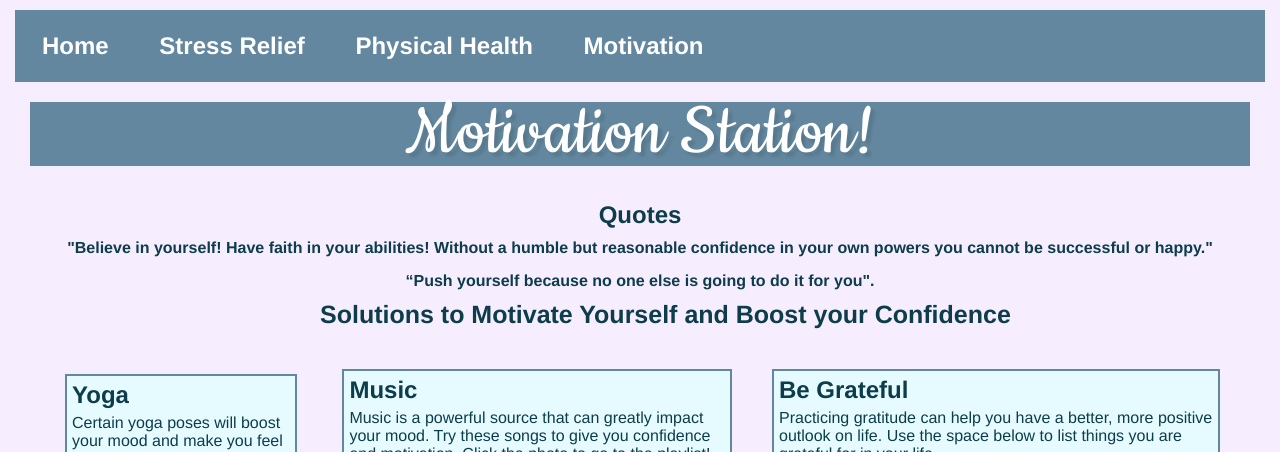
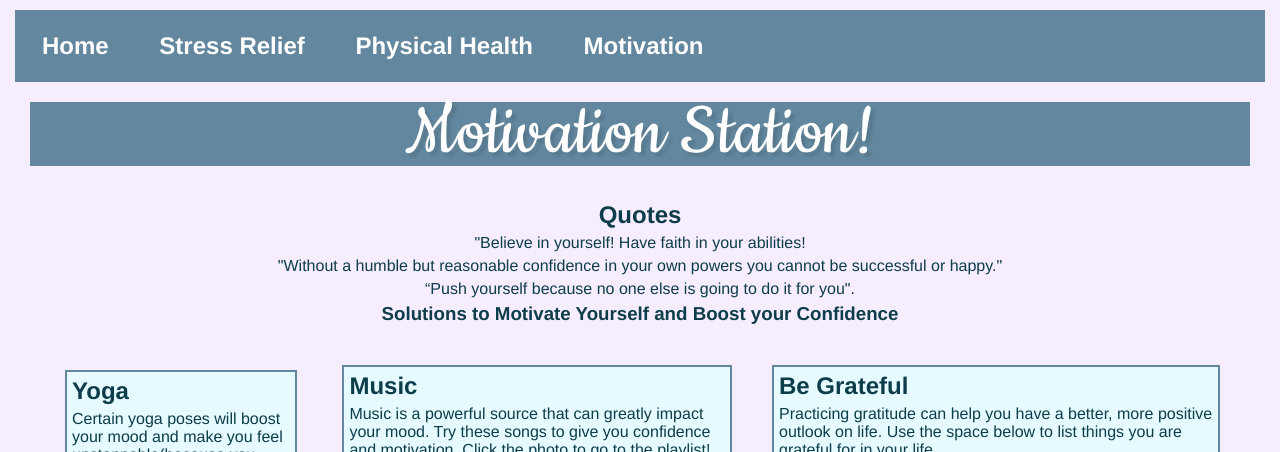
Before and after one commit to sophiabowie/final-project, a plain HTML site: page motivation.html in a window 1280 px wide. Shown: the top 452 px of the page. Drawn offline with nearby package versions, Linux system fonts and the light colour scheme.

Commit message:
4th commit

```diff
--- a/motivation.css
+++ b/motivation.css
@@ -9,6 +9,16 @@
   top: 0;
 }
 
+.quotes{
+  display:flex;
+  flex-direction: column;
+  justify-content: center;
+}
+
+.quote-title{
+display: flex;
+justify-content: center;
+}
 
 
 .home-navigation{
@@ -90,7 +100,6 @@ h2{
   color:#0d3c4a;
   font-family: helvetica;
 
-
 }
 
 img{
--- a/motivation.html
+++ b/motivation.html
@@ -13,13 +13,10 @@
     <h1 class="title">Motivation Station!</h1>
     <div class="quotes">
       <h2 class="quote-title"> Quotes</h2>
-      <section class="quotecontent">
-          <p><strong>"Believe in yourself! Have faith in your abilities! Without a humble but reasonable confidence in your own powers you cannot be successful or happy."</strong></p>
-      </section>
-      <section class="quotecontent">
-          <p><strong>“Push yourself because no one else is going to do it for you".</strong></p>
-      </section>
-    <h3 class="tips-title">Solutions to Motivate Yourself and Boost your Confidence</h3>
+      <p class="quote-title">"Believe in yourself! Have faith in your abilities!</p>
+      <p class="quote-title"> "Without a humble but reasonable confidence in your own powers you cannot be successful or happy."</p>
+      <p class="quote-title">“Push yourself because no one else is going to do it for you".</p>
+    <h3 class="quote-title">Solutions to Motivate Yourself and Boost your Confidence</h3>
     <div class= "tips">
         <section>
         <div class="yoga">
--- a/stress.css
+++ b/stress.css
@@ -58,11 +58,9 @@ body{
 }
 
 .quotes{
-  display:inline-block;
+  display:flex;
+  flex-direction: column;
   justify-content: center;
-  margin: 10px;
-  margin-left: 350px;
-
 }
 p{
   color:#0d3c4a;
@@ -82,7 +80,6 @@ h1{
 
 h3{
   font-size: 25px;
-  margin-left: 450px;
   color:#0d3c4a;
   font-family: helvetica;
 
```
Also changed, not shown: index.html (+1 -0 lines), stress.html (+4 -4 lines), styles.css (+10 -0 lines).
